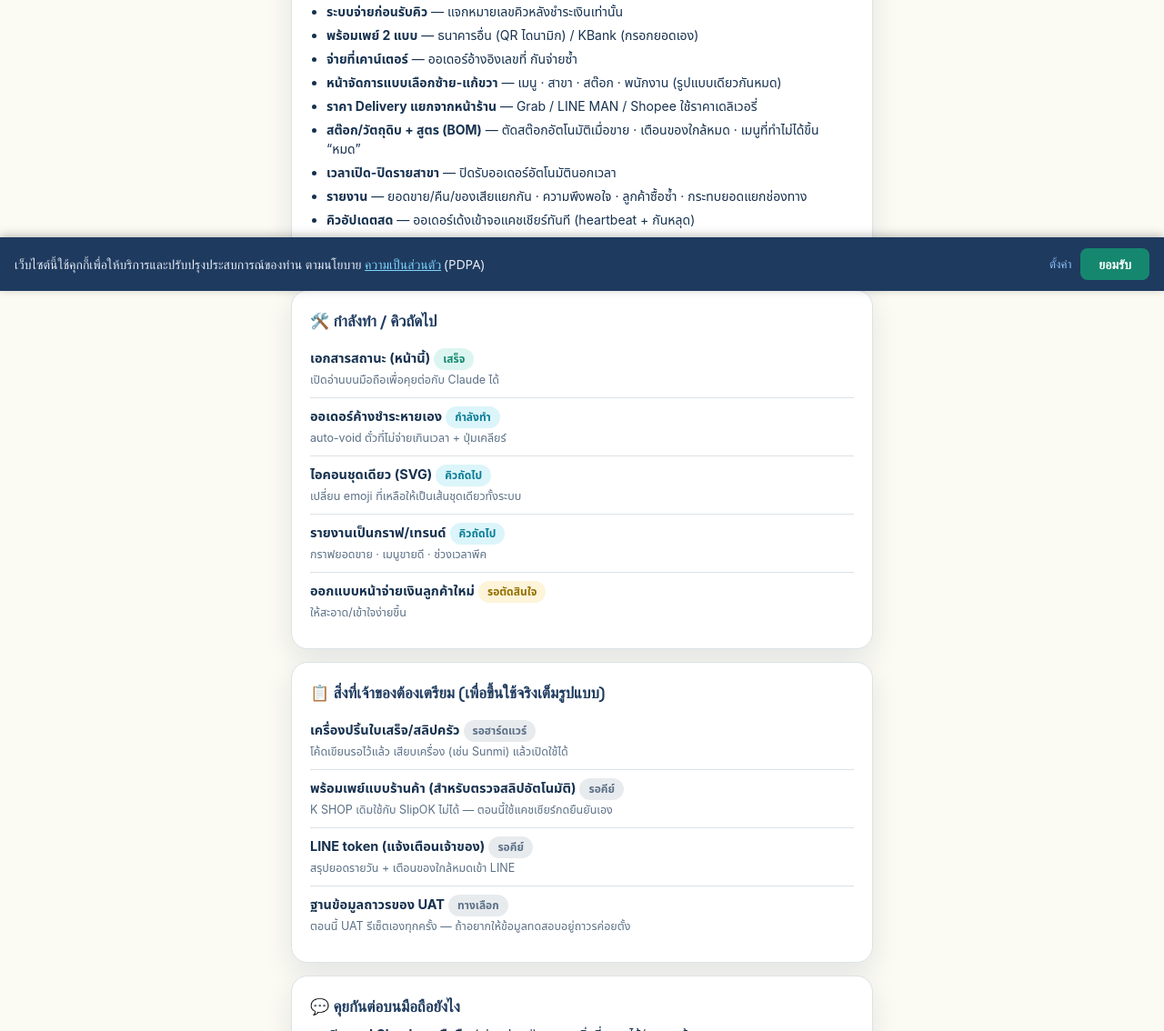
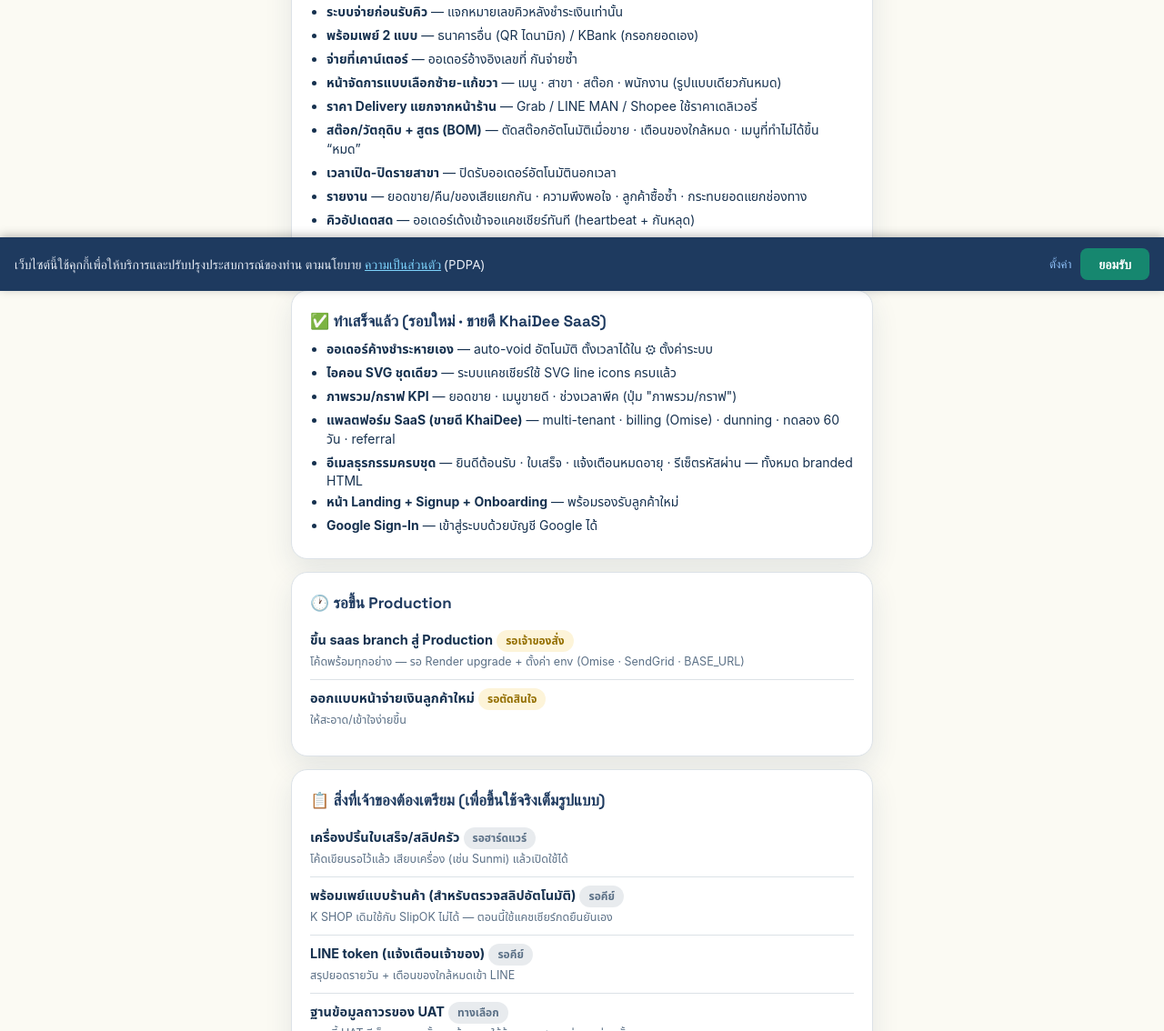
Before and after one commit to chatrk50/mobile-queue, a website: page public/status/index.html in a window 1280 px wide. Shown: the part 480-1614 px from the top of the page at 91% size. Drawn offline with Linux system fonts and the light colour scheme; no server answers; a web font is replaced by a local one.

Commit message:
chore: add X-Content-Type-Options header; update status page to reflect done items
Security: adds nosniff header to prevent MIME-type sniffing attacks.
Status page: marks auto-void, SVG icons, charts, and SaaS platform as done;
adds accurate 'waiting for prod deploy' section.

Co-Authored-By: Claude Sonnet 4.6 <noreply@anthropic.com>

```diff
--- a/public/status/index.html
+++ b/public/status/index.html
@@ -36,7 +36,7 @@
     <img class="logo" src="/assets/logo.png" alt="YO-DEE">
     <div style="font-size:20px;font-weight:800;color:var(--navy)"><span data-brand-short>YO-DEE</span> POS — สถานะโปรเจกต์</div>
   </div>
-  <p class="updated">อัปเดตล่าสุด: 11 มิถุนายน 2026 · หน้านี้เปิดอ่านจากมือถือได้ทุกที่</p>
+  <p class="updated">อัปเดตล่าสุด: 25 มิถุนายน 2026 · หน้านี้เปิดอ่านจากมือถือได้ทุกที่</p>
 
   <div class=”card”>
     <h2 class=”sec”>🚦 สถานะระบบตอนนี้</h2>
@@ -67,11 +67,21 @@
   </div>
 
   <div class="card">
-    <h2 class="sec">🛠️ กำลังทำ / คิวถัดไป</h2>
-    <div class="row-item"><div class="t"><b>เอกสารสถานะ (หน้านี้)</b> <span class="pill live">เสร็จ</span><small>เปิดอ่านบนมือถือเพื่อคุยต่อกับ Claude ได้</small></div></div>
-    <div class="row-item"><div class="t"><b>ออเดอร์ค้างชำระหายเอง</b> <span class="pill todo">กำลังทำ</span><small>auto-void ตั๋วที่ไม่จ่ายเกินเวลา + ปุ่มเคลียร์</small></div></div>
-    <div class="row-item"><div class="t"><b>ไอคอนชุดเดียว (SVG)</b> <span class="pill todo">คิวถัดไป</span><small>เปลี่ยน emoji ที่เหลือให้เป็นเส้นชุดเดียวทั้งระบบ</small></div></div>
-    <div class="row-item"><div class="t"><b>รายงานเป็นกราฟ/เทรนด์</b> <span class="pill todo">คิวถัดไป</span><small>กราฟยอดขาย · เมนูขายดี · ช่วงเวลาพีค</small></div></div>
+    <h2 class="sec">✅ ทำเสร็จแล้ว (รอบใหม่ · ขายดี KhaiDee SaaS)</h2>
+    <ul class="clean">
+      <li><b>ออเดอร์ค้างชำระหายเอง</b> — auto-void อัตโนมัติ ตั้งเวลาได้ใน ⚙ ตั้งค่าระบบ</li>
+      <li><b>ไอคอน SVG ชุดเดียว</b> — ระบบแคชเชียร์ใช้ SVG line icons ครบแล้ว</li>
+      <li><b>ภาพรวม/กราฟ KPI</b> — ยอดขาย · เมนูขายดี · ช่วงเวลาพีค (ปุ่ม "ภาพรวม/กราฟ")</li>
+      <li><b>แพลตฟอร์ม SaaS (ขายดี KhaiDee)</b> — multi-tenant · billing (Omise) · dunning · ทดลอง 60 วัน · referral</li>
+      <li><b>อีเมลธุรกรรมครบชุด</b> — ยินดีต้อนรับ · ใบเสร็จ · แจ้งเตือนหมดอายุ · รีเซ็ตรหัสผ่าน — ทั้งหมด branded HTML</li>
+      <li><b>หน้า Landing + Signup + Onboarding</b> — พร้อมรองรับลูกค้าใหม่</li>
+      <li><b>Google Sign-In</b> — เข้าสู่ระบบด้วยบัญชี Google ได้</li>
+    </ul>
+  </div>
+
+  <div class="card">
+    <h2 class="sec">🕐 รอขึ้น Production</h2>
+    <div class="row-item"><div class="t"><b>ขึ้น saas branch สู่ Production</b> <span class="pill hold">รอเจ้าของสั่ง</span><small>โค้ดพร้อมทุกอย่าง — รอ Render upgrade + ตั้งค่า env (Omise · SendGrid · BASE_URL)</small></div></div>
     <div class="row-item"><div class="t"><b>ออกแบบหน้าจ่ายเงินลูกค้าใหม่</b> <span class="pill hold">รอตัดสินใจ</span><small>ให้สะอาด/เข้าใจง่ายขึ้น</small></div></div>
   </div>
 
--- a/server/index.js
+++ b/server/index.js
@@ -63,6 +63,7 @@ function logAppError(err, ctx = {}) {
 // referrer leakage, and force HTTPS (HSTS) in SaaS. Sessions get the Secure flag in SaaS too.
 const COOKIE_SECURE = SAAS ? '; Secure' : '';
 app.use((req, res, next) => {
+  res.setHeader('X-Content-Type-Options', 'nosniff');
   res.setHeader('X-Content-Type-Options', 'nosniff');
   res.setHeader('X-Frame-Options', 'SAMEORIGIN');
   res.setHeader('Referrer-Policy', 'strict-origin-when-cross-origin');
```
